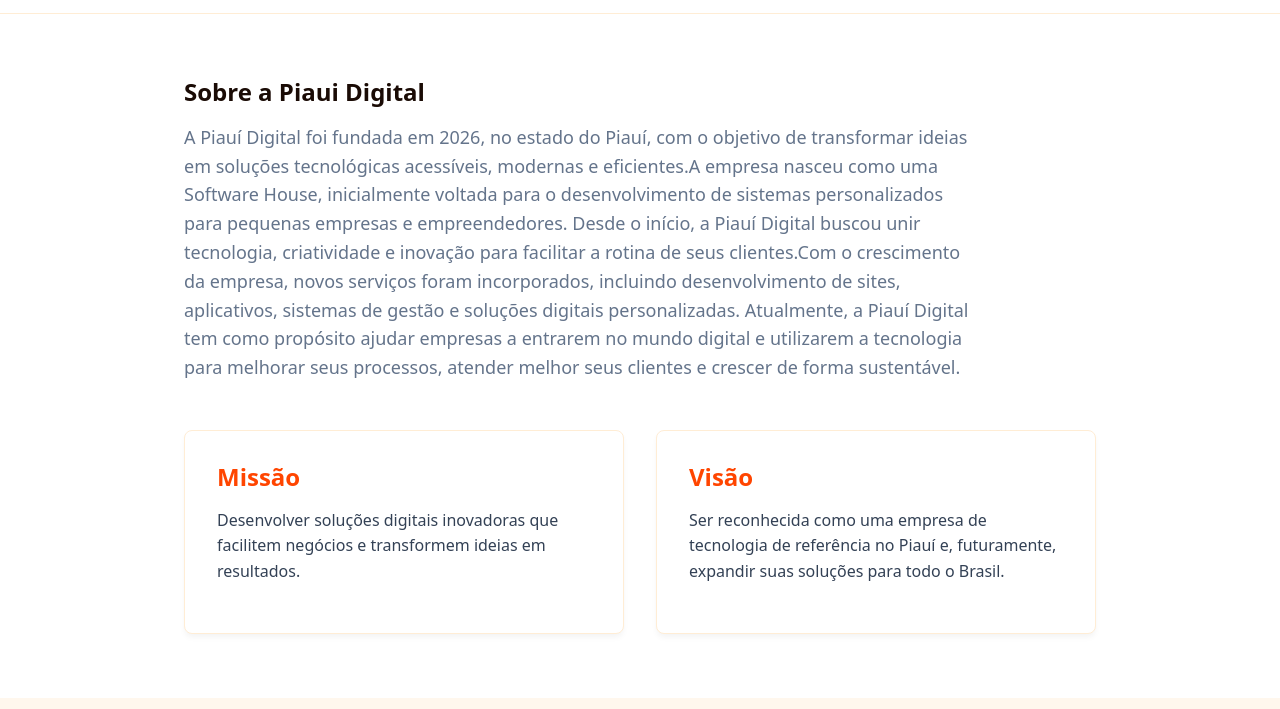
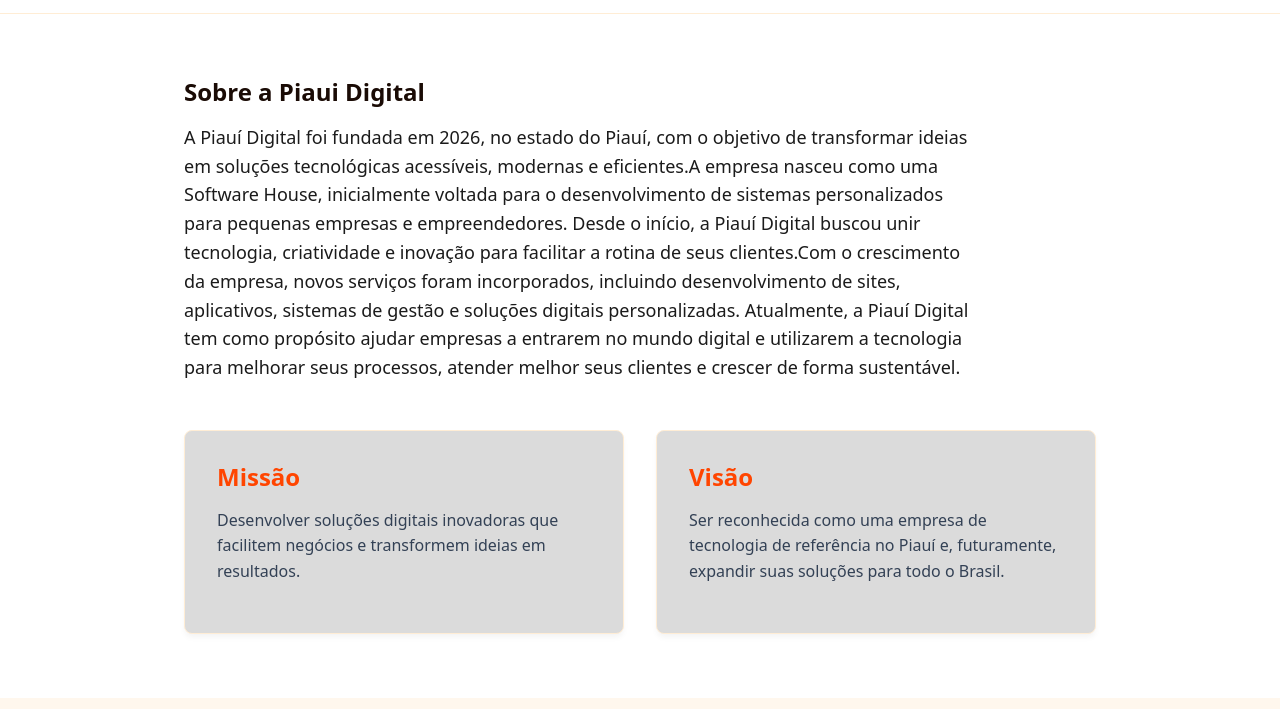
Before and after one commit to luis-gustavo20/piaui-digital-site, an Astro site: page /sobre in a window 1280 px wide. Shown: the part 91-800 px from the top of the page. Built offline with nearby package versions, Linux system fonts and the light colour scheme; Astro itself is replaced by a stand-in of ours.

Commit message:
feat: ajuste na cor do cartão

```diff
--- a/src/components/Cartao.astro
+++ b/src/components/Cartao.astro
@@ -8,7 +8,7 @@ const { destaque } = Astro.props;
 
 <style>
 	.cartao {
-		background-color: var(--cor-fundo);
+		background-color: #dbdbdb;
 		border: 1px solid var(--cor-borda);
 		border-radius: var(--borda-raio);
 		padding: 2rem;
--- a/src/styles/global.css
+++ b/src/styles/global.css
@@ -7,7 +7,7 @@
   --cor-fundo: #ffffff;
   --cor-fundo-alt: #fff7ed;
   --cor-texto: #334155;
-  --cor-texto-secundario: #64748b;
+  --cor-texto-secundario: #1b1b1b;
   --cor-texto-invertido: #ffffff;
   --cor-texto-invertido-suave: #fed7aa;
   --cor-borda: #ffedd5;
```
